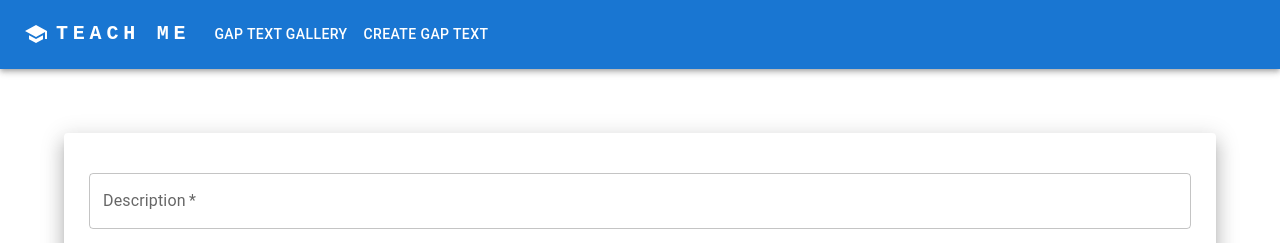
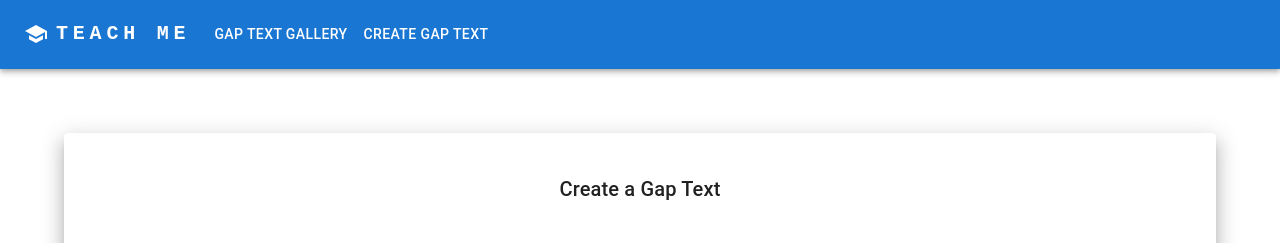
Before and after one commit to devToJu/teach-me, a React (Create React App) app in the folder frontend/: page /gaptext/create in a window 1280 px wide. Shown: the top 243 px of the page. Built offline with nearby package versions, Linux system fonts and the light colour scheme; no server answers.

Commit message:
Add headline to create a gap text container

```diff
--- a/frontend/src/gaptext/components/Create/GapTextCreate.tsx
+++ b/frontend/src/gaptext/components/Create/GapTextCreate.tsx
@@ -1,4 +1,4 @@
-import {Container, Paper} from "@mui/material";
+import {Container, Paper, Typography} from "@mui/material";
 import React, {FormEvent, useContext} from "react";
 import {formStyle} from "./GapTextCreateStyles";
 import GapTextCreateContainer from "./GapTextCreateContainer";
@@ -17,6 +17,13 @@ export default function GapTextCreate() {
     return (
         <Container sx={{py: 8}} maxWidth="lg">
             <Paper elevation={12}>
+                <Typography
+                    align="center"
+                    pt={5}
+                    variant="h6"
+                >
+                    Create a Gap Text
+                </Typography>
                 <form onSubmit={save} style={formStyle}>
                     <Description/>
                     <GapTextCreateContainer/>
```
